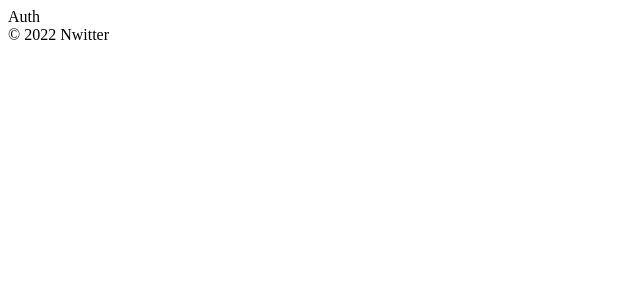
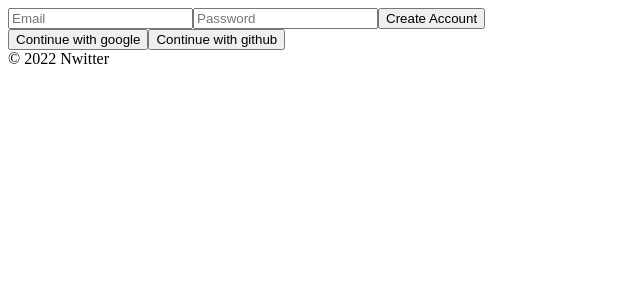
Before and after one commit to Kwon-Daewoong/nwitter, a React (Create React App) app: page / in a window 1280 px wide. Shown: the top 300 px of the page, without its empty margins (0-640 px from the left). Built offline with nearby package versions, Linux system fonts and the light colour scheme; no server answers.

Commit message:
0413 commit

```diff
--- a/package.json
+++ b/package.json
@@ -6,7 +6,7 @@
     "@testing-library/jest-dom": "^5.16.2",
     "@testing-library/react": "^12.1.4",
     "@testing-library/user-event": "^13.5.0",
-    "firebase": "^9.6.10",
+    "firebase": "^8.8.0",
     "react": "^17.0.2",
     "react-dom": "^17.0.2",
     "react-router-dom": "^5.2.0",
--- a/src/fbase.js
+++ b/src/fbase.js
@@ -1,7 +1,7 @@
 // Import the functions you need from the SDKs you need
 //import { initializeApp } from "firebase/app";
-//import firebase from "firebase/app";
-import firebase from 'firebase/compat/app';
+import firebase from "firebase/app";
+//import firebase from 'firebase/compat/app';
 import "firebase/auth";
 // TODO: Add SDKs for Firebase products that you want to use
 // https://firebase.google.com/docs/web/setup#available-libraries
--- a/src/routes/Auth.js
+++ b/src/routes/Auth.js
@@ -1,3 +1,53 @@
-const Auth = () => <span>Auth</span>
+import { useState } from "react";
+const Auth = () => {
+    const [email, setEmail] = useState("");
+    const [password, setPassword] = useState("");
+    const [newAccount, setNewAccount] = useState(true);
+    const onChange = (event) => {
+        const {
+            target: { name, value },
+        } = event;
+        if (name === "email") {
+            setEmail(value);
+        } else if (name === "password") {
+            setPassword(value);
+        }
+    };
+    const onSubmit = async (event) => {
+        event.preventDefault();
+        if (newAccount) {
+
+        } else {
+
+        }
+    };
+    return (
+        <div>
+            <form onSubmit={onSubmit}>
+                <input
+                    name="email"
+                    type="email"
+                    placeholder="Email"
+                    required
+                    value={email}
+                    onChange={onChange}
+                />
+                <input
+                    name="password"
+                    type="password"
+                    placeholder="Password"
+                    required
+                    value={password}
+                    onChange={onChange}
+                />
+                <input type="submit" value={newAccount ? "Create Account" : "Log In"} />
+            </form>
+            <div>
+                <button>Continue with google</button>
+                <button>Continue with github</button>
+            </div>
+        </div>
+    );
+}
 
 export default Auth
```
Also changed, not shown: 2 other files (tests, documents, lock files or other folders).
